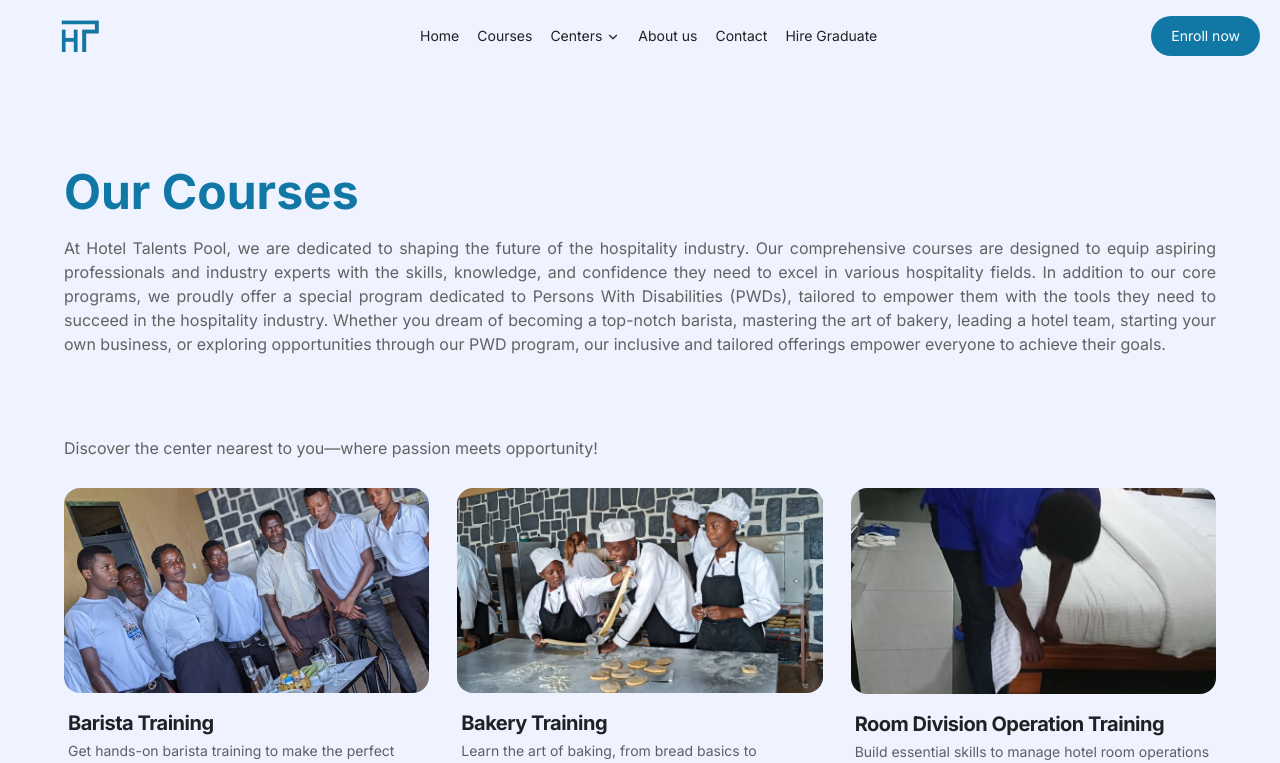
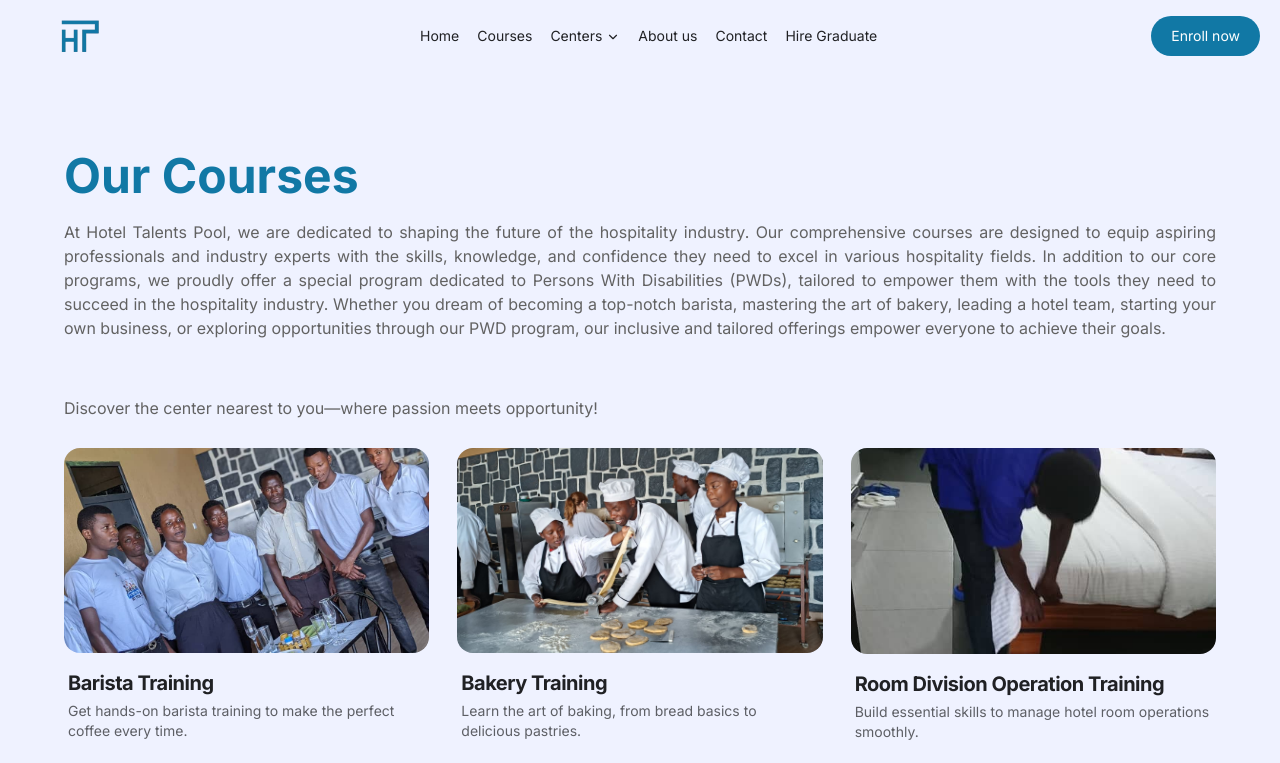
Before and after one commit to mbonikev/hotel_talents_pool, a React (Vite) app: page /#/courses in a window 1280 px wide. Shown: the top 763 px of the page. Built offline with nearby package versions, Linux system fonts and the light colour scheme; what ldrs would draw is missing.

Commit message:
Stalker-commit: src/pages/Courses.jsx

```diff
--- a/src/pages/Courses.jsx
+++ b/src/pages/Courses.jsx
@@ -27,7 +27,7 @@ function Courses() {
           <CourseDetails Id={courseId} Hide={HideCourseDetails} />
         )}
         <Navbar />
-        <div className="w-full h-fit pt-24 pb-20 px-16 max-md:px-5 flex flex-col items-start justify-start gap-2">
+        <div className="w-full h-fit pt-20 pb-14 px-16 max-md:px-5 flex flex-col items-start justify-start gap-2">
           <h1 className="text-5xl font-bold w-fit text-main-color">
             {CoursesSection.sectionTitle}
           </h1>
```
